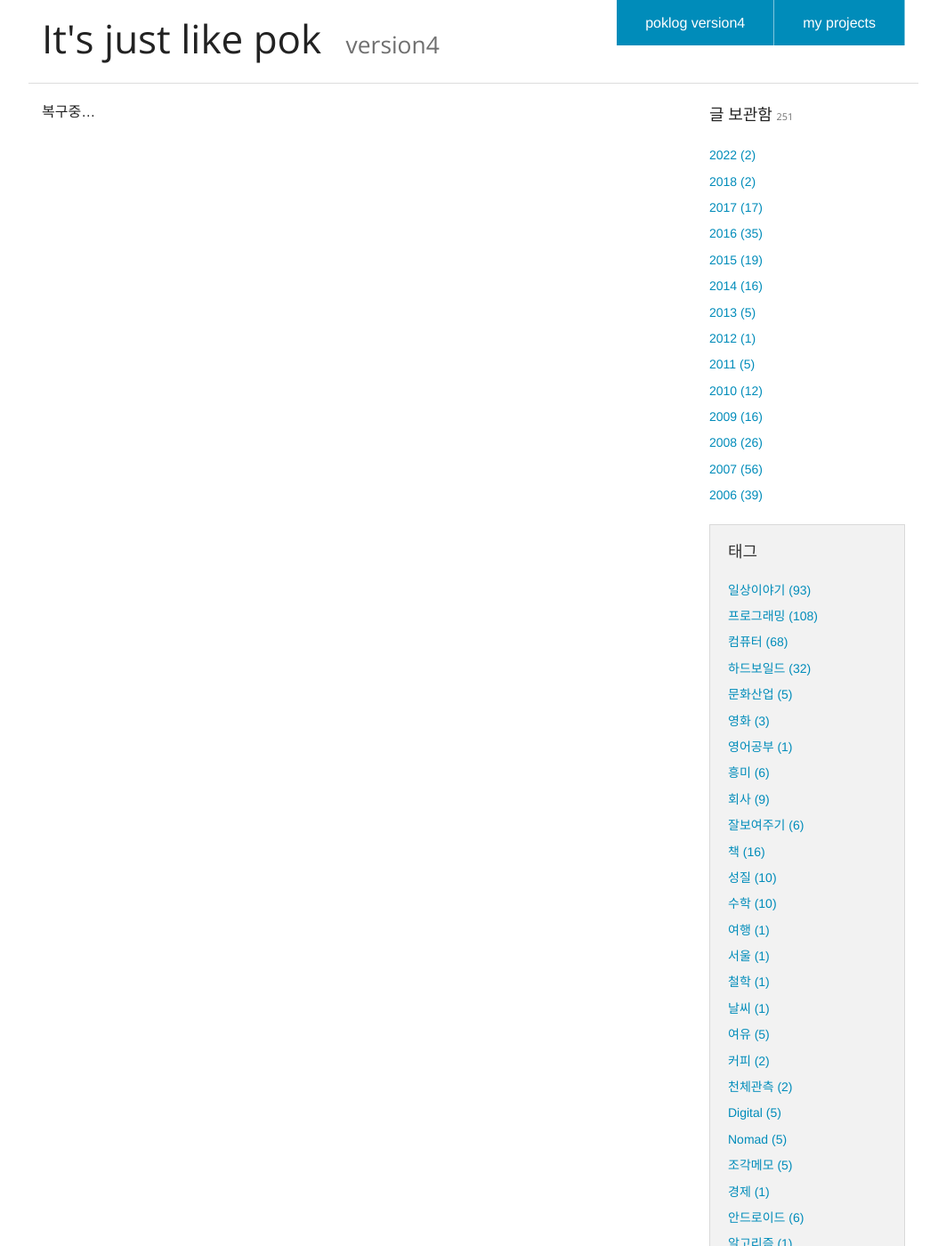
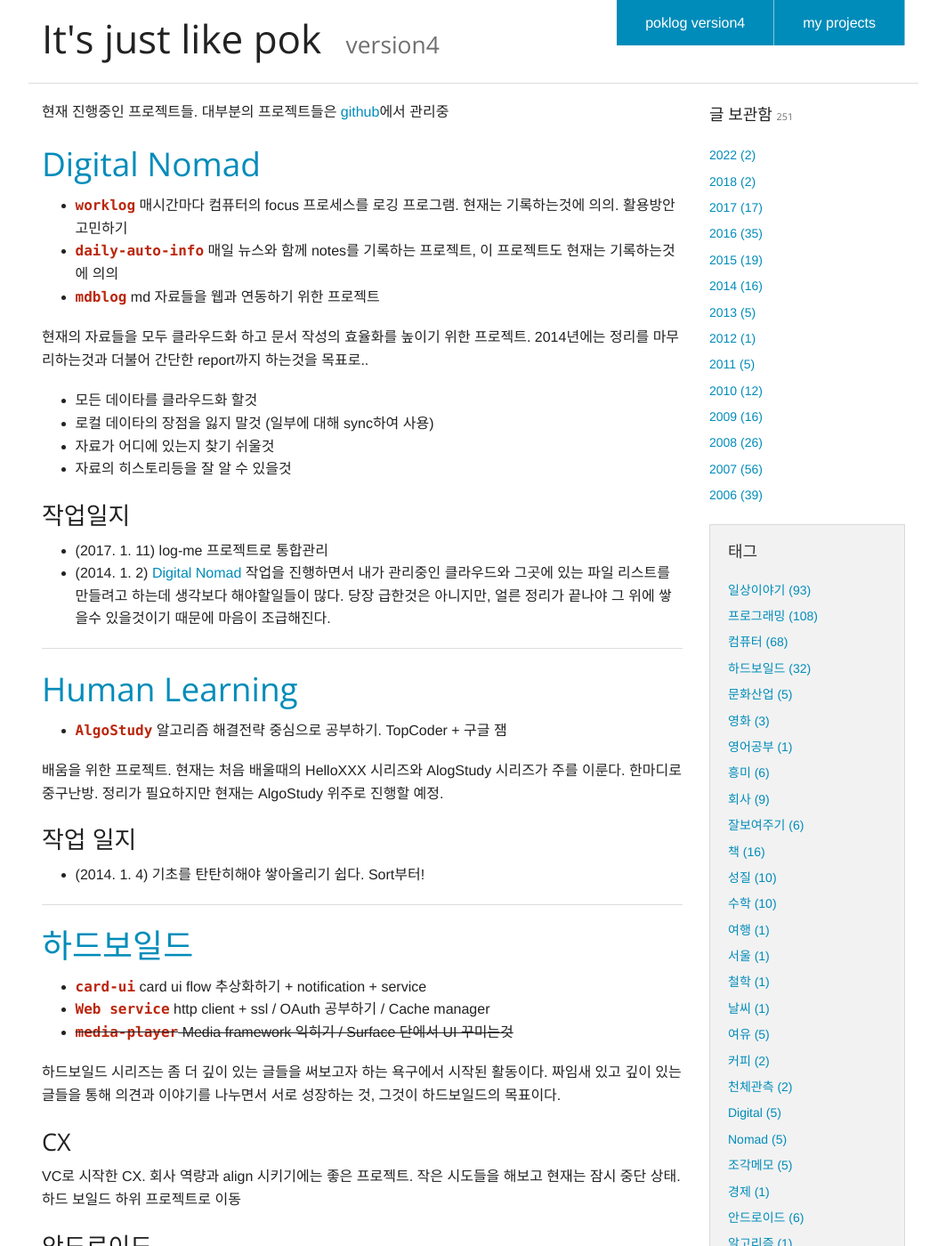
Before and after one commit to poksion/poksion.github.io, a Jekyll site: the page built from viewtypes/projects.md, in a window 1280 px wide and 1400 px high. Shown: the whole window at 89% size, without its empty margins (108-1171 px from the left). Built offline with Jekyll 4.4.1, drawn with Linux system fonts in a browser that asks for light colours; comment, search, counter and statistics services are not loaded; some of the changed text lies outside the part shown.

Commit message:
add comment feature and restore projects

```diff
--- a/_layouts/home.html
+++ b/_layouts/home.html
@@ -20,9 +20,12 @@ layout: default
 
   <p>
     {% for tag in currentPage.tags %}
-    <a href="/blog/tag/{{ tag }}">{{ tag }}</a>&nbsp;
+    <span class="secondary round label"><a href="/blog/tag/{{ tag }}">{{ tag }}</span></a>
     {% endfor %}
   </p>
+
+  <script src="https://utteranc.es/client.js" repo="poksion/poksion.github.io" issue-term="{{ currentPage.url }}"
+    theme="github-light" crossorigin="anonymous" async></script>
 
   <div class="small-12 columns">
     <div class="row">
--- a/_layouts/post.html
+++ b/_layouts/post.html
@@ -20,9 +20,12 @@ layout: default
 
   <p>
     {% for tag in currentPage.tags %}
-    <a href="/blog/tag/{{ tag }}">{{ tag }}</a>&nbsp;
+    <span class="secondary round label"><a href="/blog/tag/{{ tag }}">{{ tag }}</span></a>
     {% endfor %}
   </p>
+
+  <script src="https://utteranc.es/client.js" repo="poksion/poksion.github.io" issue-term="{{ currentPage.url }}"
+    theme="github-light" crossorigin="anonymous" async></script>
 
   <div class="small-12 columns">
     <div class="row">
--- a/viewtypes/projects.md
+++ b/viewtypes/projects.md
@@ -3,4 +3,67 @@ layout: default
 permalink: /projects
 ---
 
-복구중...
+현재 진행중인 프로젝트들. 대부분의 프로젝트들은 [github](https://github.com/poksion)에서 관리중
+
+## <a name="DigitalNomad">Digital Nomad</a>
+ * ``worklog`` 매시간마다 컴퓨터의 focus 프로세스를 로깅 프로그램. 현재는 기록하는것에 의의. 활용방안 고민하기
+ * ``daily-auto-info`` 매일 뉴스와 함께 notes를 기록하는 프로젝트, 이 프로젝트도 현재는 기록하는것에 의의
+ * ``mdblog`` md 자료들을 웹과 연동하기 위한 프로젝트
+
+현재의 자료들을 모두 클라우드화 하고 문서 작성의 효율화를 높이기 위한 프로젝트. 2014년에는 정리를 마무리하는것과 더불어 간단한 report까지 하는것을 목표로..
+
+ * 모든 데이타를 클라우드화 할것
+ * 로컬 데이타의 장점을 잃지 말것 (일부에 대해 sync하여 사용)
+ * 자료가 어디에 있는지 찾기 쉬울것
+ * 자료의 히스토리등을 잘 알 수 있을것
+
+### 작업일지
+ * (2017. 1. 11) log-me 프로젝트로 통합관리
+ * (2014. 1. 2) [Digital Nomad](#DigitalNomad) 작업을 진행하면서 내가 관리중인 클라우드와 그곳에 있는 파일 리스트를 만들려고 하는데 생각보다 해야할일들이 많다. 당장 급한것은 아니지만, 얼른 정리가 끝나야 그 위에 쌓을수 있을것이기 때문에 마음이 조급해진다.
+
+<hr/>
+
+## <a name="HumanLearning">Human Learning</a>
+ * ``AlgoStudy`` 알고리즘 해결전략 중심으로 공부하기. TopCoder + 구글 잼
+
+배움을 위한 프로젝트. 현재는 처음 배울때의 HelloXXX 시리즈와 AlogStudy 시리즈가 주를 이룬다. 한마디로 중구난방. 정리가 필요하지만 현재는 AlgoStudy 위주로 진행할 예정.
+
+### 작업 일지
+ * (2014. 1. 4) 기초를 탄탄히해야 쌓아올리기 쉽다. Sort부터!
+
+<hr/>
+
+## <a name="Hardboiled">하드보일드</a>
+ * ``card-ui`` card ui flow 추상화하기 + notification + service
+ * ``Web service`` http client + ssl / OAuth 공부하기 / Cache manager
+ * ~~``media-player`` Media framework 익히기 / Surface 단에서 UI 꾸미는것~~
+
+하드보일드 시리즈는 좀 더 깊이 있는 글들을 써보고자 하는 욕구에서 시작된 활동이다. 짜임새 있고 깊이 있는 글들을 통해 의견과 이야기를 나누면서 서로 성장하는 것, 그것이 하드보일드의 목표이다.
+
+### CX
+VC로 시작한 CX. 회사 역량과 align 시키기에는 좋은 프로젝트. 작은 시도들을 해보고 현재는 잠시 중단 상태. 하드 보일드 하위 프로젝트로 이동
+
+### 안드로이드
+안드로이드를 2년 가까이 해왔지만, 내가 이 플랫폼을 다른 사람들에 비해 자유자재로 쓰고 있다는 생각이 들지 않는다. 기초적인 수준에서의 접근과 Platform 자체에 대한 이해에 갇혀있는것 같다. 하드보일드 안드로이드는 안드로이드에 대해, 앱단에서의 좀더 깊은 이해를 목표로 한다.
+
+#### CardUI + Notification
+ * card ui 앱 만들기
+ * card ui flow 추상화하기
+ * http client + ssl
+ * OAuth 공부하기
+ * notification + service + ...
+
+#### Media Player
+ * Media framework 익히기
+ * Surface 단에서 UI 꾸미는것
+
+### 작업일지
+ * (2017. 1. 11) poksion-android 로 하드보이들 안드로이드 이동. Media Player는 잠정 중단.
+ * (2014. 1. 3) 미디어플레이어 관련 작업을 하다보면, 굳이 이렇게 복잡하게 만들 필요가 있었을까 싶은것이 부지기수이다. 만들어보면 알 수 있겠지..
+ * (2014. 1. 2) NavigationDrawer라는 샘플앱을 안드로이드 개발자 센터에서 구했다. 구글의 일관된 UI 가이드는 꽤 훌륭하다.
+
+<hr/>
+
+## <a name="RelatedLink">관련링크</a>
+ * [worklog](https://github.com/npcode/worklog) : [semtlnori](https://github.com/npcode)의 프로세스 로깅 프로젝트
+ * [log-me](https://github.com/poksion/log-me) : Digital Nomad 및 기타 여러 기록 관리 프로젝트들을 묶어 관리하는 프로젝트
```
